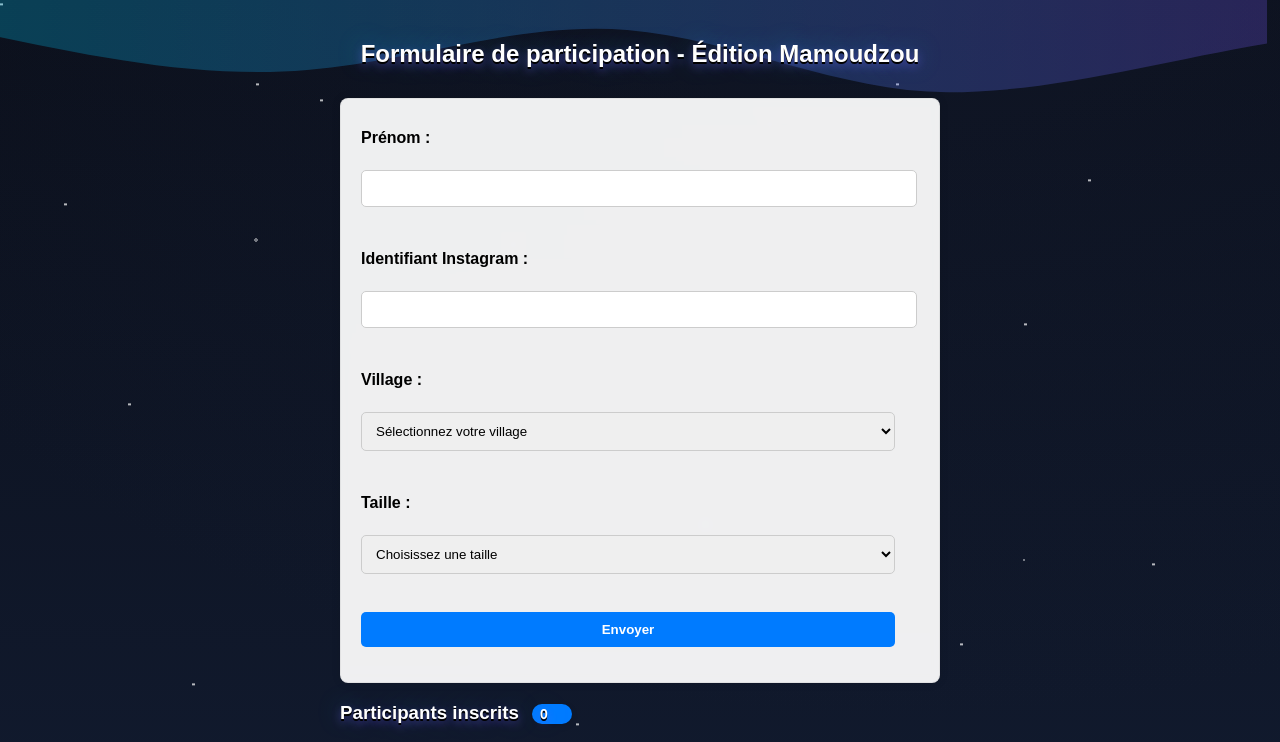
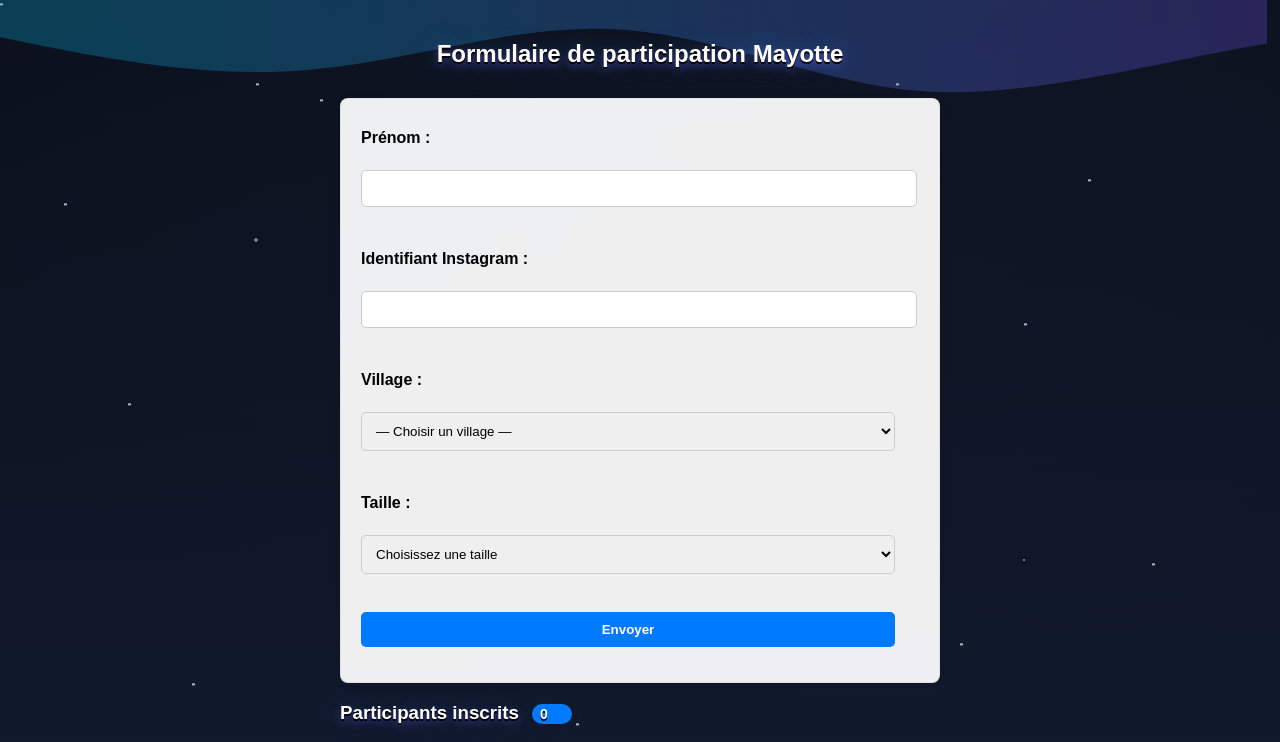
Before and after one commit to askaiL60/favelas, a website: page public/index.html in a window 1280 px wide. Shown: the top 742 px of the page. Drawn offline with Linux system fonts and the light colour scheme; no server answers.

Commit message:
tous les villages de mayotte

```diff
--- a/public/index.html
+++ b/public/index.html
@@ -3,7 +3,7 @@
 <head>
   <meta charset="UTF-8">
   <meta name="viewport" content="width=device-width, initial-scale=1.0">
-  <title>Formulaire Concours - Édition Mamoudzou</title>
+  <title>Concours Favelas </title>
   <link rel="stylesheet" href="style.css">
 </head>
 <body>
@@ -40,7 +40,7 @@
   </svg>
 </div>
 
-  <h2>Formulaire de participation - <span id="edition">Édition Mamoudzou</span></h2>
+  <h2>Formulaire de participation <span id="edition">Mayotte</span></h2>
 
   <form id="formulaire">
     <label for="prenom">Prénom :</label><br>
--- a/public/script.js
+++ b/public/script.js
@@ -1,17 +1,75 @@
-const villagePT = [   "Passamainty",
-  "Tsoundzou 1",
-  "Tsoundzou 2",
-  "Vahibé",
-  "M’Tsapéré",
-  "Cavani",
-  "Mamoudzou",
-  "Kaweni"
+// --- Liste complète des villages/localités de Mayotte ---
+const VILLAGES = [
+  // Acoua
+  "Acoua", "Mtsangadoua",
+
+  // Bandraboua
+  "Bandraboua", "Handrema", "Mtsangamboua",
+
+  // Bandrélé
+  "Bandrélé", "Hamouro", "Dapani", "Mtsamoudou",
+
+  // Bouéni
+  "Bouéni", "Bambo-Ouest", "Mbouanatsa", "Majiméouni", "Mzouazia", "Hagnoundrou",
+
+  // Chiconi
+  "Chiconi", "Miréréni",
+
+  // Chirongui
+  "Chirongui", "Mramadoudou", "Poroani", "Tsimkoura", "Bambo-Est",
+
+  // Dembéni
+  "Dembéni", "Iloni", "Tsararano",
+
+  // Dzaoudzi-Labattoir (Petite-Terre)
+  "Dzaoudzi", "Labattoir",
+
+  // Kani-Kéli
+  "Kani-Kéli", "Passy-Kéli",
+
+  // Koungou
+  "Koungou", "Majicavo Lamir", "Majicavo Koropa", "Longoni", "Trévani",
+
+  // Mamoudzou
+  "Mamoudzou", "Cavani", "Vahibé", "Passamainty", "M’Tsapéré", "Kawéni", "Tsoundzou 1", "Tsoundzou 2",
+
+  // Mtsamboro
+  "Mtsamboro", "Hamjago", "Mtsahara",
+
+  // M’Tsangamouji
+  "M’Tsangamouji", "Mliha",
+
+  // Ouangani
+  "Ouangani", "Coconi", "Kahani",
+
+  // Pamandzi (Petite-Terre)
+  "Pamandzi",
+
+  // Sada
+  "Sada", "Mangajou",
+
+  // Tsingoni
+  "Tsingoni", "Combani", "Mroalé"
 ];
 
 window.addEventListener("DOMContentLoaded", () => {
   const villageSelect = document.getElementById("village");
+  if (!villageSelect) return;
 
-  villagePT.sort().forEach(v => {
+  // Tri alphabétique “à la française” (accents, apostrophes, etc.)
+  const uniques = Array.from(new Set(VILLAGES)); // au cas où, supprime les doublons
+  uniques.sort((a, b) => a.localeCompare(b, 'fr', { sensitivity: 'base', ignorePunctuation: true }));
+
+  // Option placeholder
+  const placeholder = document.createElement("option");
+  placeholder.value = "";
+  placeholder.textContent = "— Choisir un village —";
+  placeholder.disabled = true;
+  placeholder.selected = true;
+  villageSelect.appendChild(placeholder);
+
+  // Injection des options
+  uniques.forEach(v => {
     const opt = document.createElement("option");
     opt.value = v;
     opt.textContent = v;
@@ -41,14 +99,15 @@ document.getElementById('formulaire').addEventListener('submit', async (e) => {
   confirmation.innerText = data.message;
 
   if (res.status === 409) {
-    confirmation.style.color = "red";    // déjà participé
+    confirmation.style.color = "red";    // déjà participé / bloqué
   } else {
     confirmation.style.color = "green";  // succès
   }
 
   if (res.ok) {
-    await fetchParticipants();                  // recharger la liste
+    await fetchParticipants();
     document.getElementById('formulaire').reset();
+    document.getElementById('village').value = ""; // remettre le placeholder
   }
 });
 
@@ -68,7 +127,6 @@ async function fetchParticipants() {
       container.appendChild(div);
     });
 
-    // ➜ Met à jour le badge compteur à côté du titre
     const badge = document.getElementById('count-badge');
     if (badge) {
       badge.textContent = data.length;
```
Also changed, not shown: server.js (+70 -22 lines).
